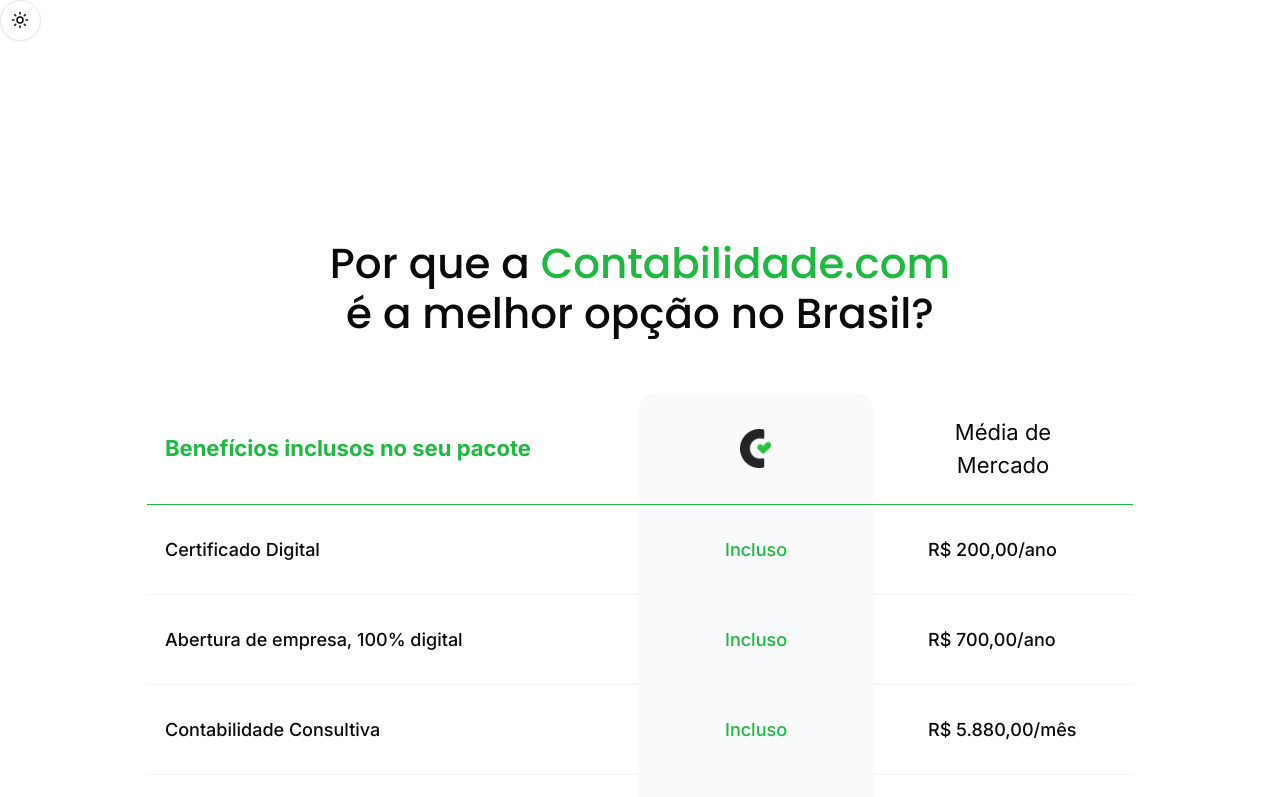
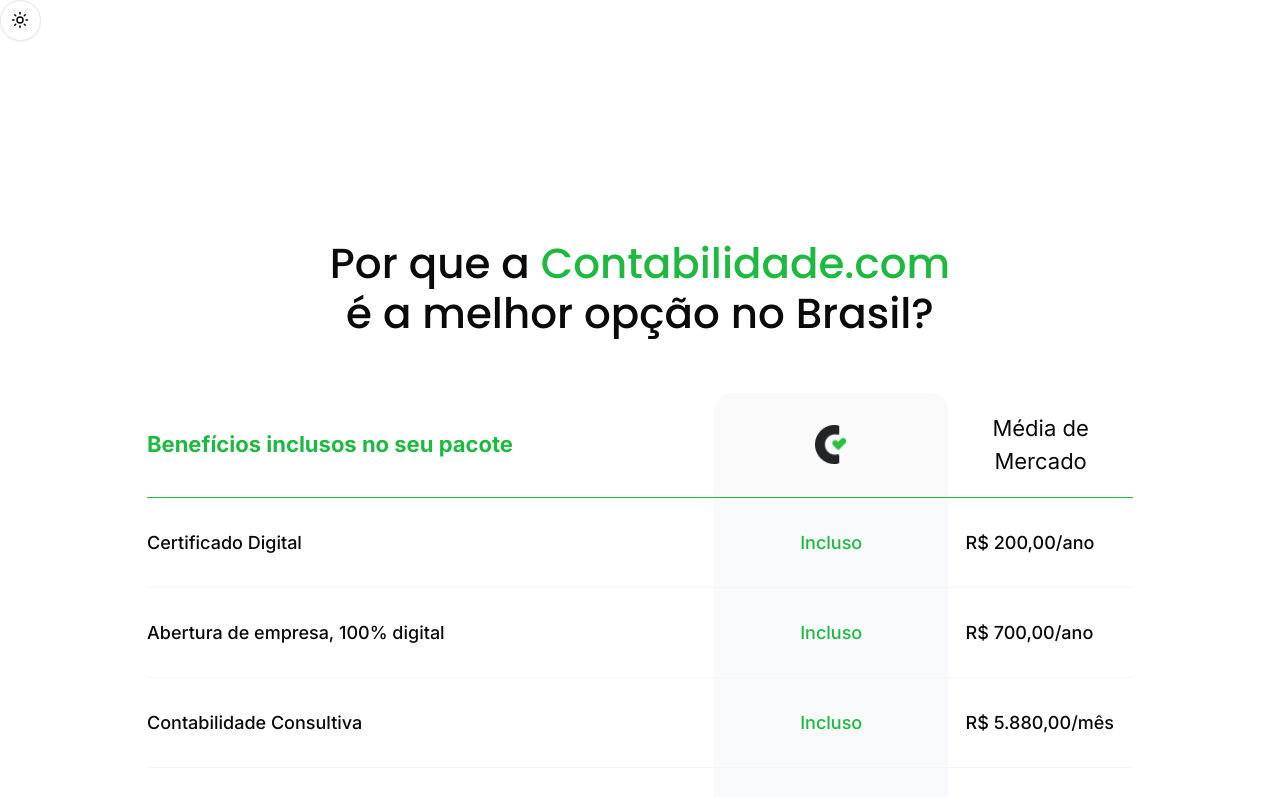
Before and after one commit to eunaosouia/projeto-front-end, a Next.js app: page / in a window 1280 px wide. Shown: the top 797 px of the page. Built offline with nearby package versions, Linux system fonts and the light colour scheme.

Commit message:
Comentários de instrução adicionados

```diff
--- a/src/app/page.tsx
+++ b/src/app/page.tsx
@@ -87,13 +87,13 @@
     <table className="w-full max-w-[986px] hidden md:block">
       <thead>
         <tr className="border-b border-primary align-middle">
-          <th colSpan={3} className="px-4 text-left text-primary text-[22px]">
+          <th colSpan={3} className="text-left text-primary text-[22px]">
             {benefits.headers.firstColumn}
           </th>
-          <th className="bg-neutral-50 rounded-t-2xl py-8 align-middle w-52">
+          <th className="bg-neutral-50 rounded-t-2xl py-[32.16px] align-middle w-52">
             {benefits.headers.contabilidade}
           </th>
-          <th className="text-center px-12 font-normal text-[22px]">
+          <th className="text-center font-normal text-[22px]">
             {benefits.headers.market}
           </th>
         </tr>
@@ -101,7 +101,7 @@
       <tbody>
         {benefits.lines.map((item, index) => (
           <tr key={index}>
-            <td colSpan={3} key={index} className={`border-b border-neutral-100 px-4 font-medium text-[18px] ${index === benefits.lines.length - 1 ? "border-none" : ""}`}>
+            <td colSpan={3} key={index} className={`border-b border-neutral-100 font-medium text-[18px] ${index === benefits.lines.length - 1 ? "border-none" : ""}`}>
               {item.text}
             </td>
             <td className={`border-b-1 border-neutral-100 dark:text-green-800 text-primary font text-center text-[18px] bg-gray-50 h-20 ${index === benefits.lines.length - 1 ? "rounded-b-[12px] border-none" : ""}`}>
@@ -132,7 +132,7 @@
     : "no Brasil";
   return (
     <div>
-      <section className="flex flex-col items-center justify-center gap-12 py-7 md:py-44 w-full px-4">
+      <section className="flex flex-col items-center justify-center gap-12 py-7 md:py-44 w-full">
         <h2 className="text-3xl text-center md:max-w-[630px] md:text-[42px] font-[Poppins] font-medium leading-[120%] tracking-[-1%]">
           Por que a <span className="text-primary">Contabilidade.com </span>
           é a melhor opção {cidade}?
```
